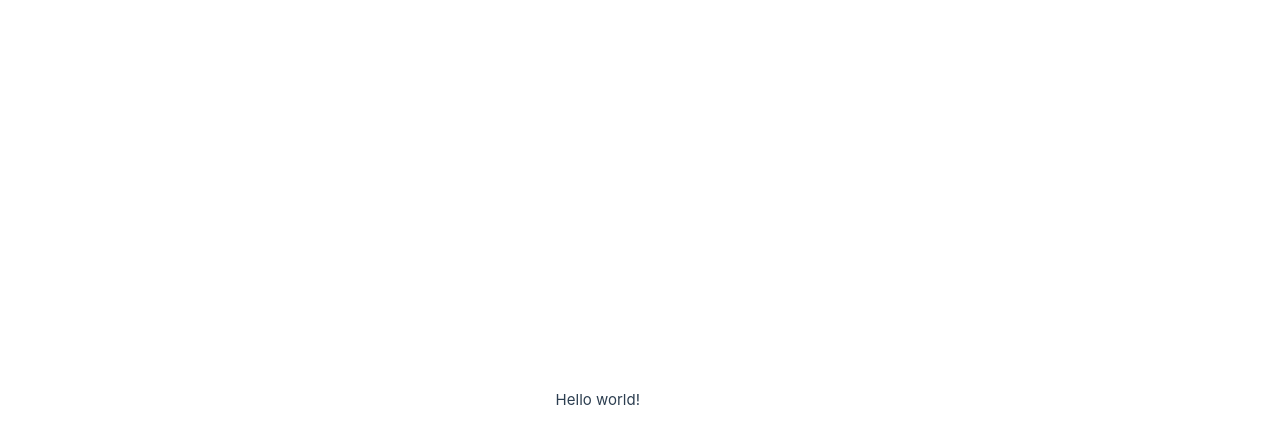
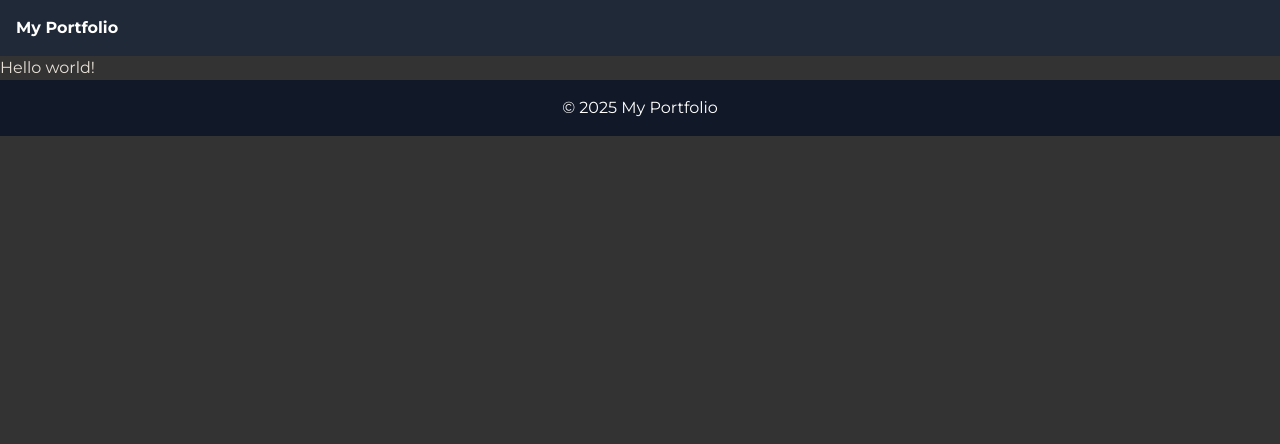
Before and after one commit to BelhanafiAbdelmadjid/my-portfolio, a Vue app: page / in a window 1280 px wide. Shown: the top 444 px of the page. Built offline with nearby package versions, Linux system fonts and the light colour scheme; the HTML template or start-up script is replaced by a standard one.

Commit message:
refactor : css clean up

```diff
--- a/src/App.vue
+++ b/src/App.vue
@@ -1,71 +1,12 @@
 <script setup lang="ts">
 import { RouterView } from 'vue-router'
+import DefaultLayout from "@/layouts/DefaultLayout.vue"
 </script>
 
 <template>
-  <RouterView />
+  <DefaultLayout>
+    <RouterView />
+  </DefaultLayout>
 </template>
 
-<style>
-header {
-  line-height: 1.5;
-  max-height: 100vh;
-}
-
-.logo {
-  display: block;
-  margin: 0 auto 2rem;
-}
-
-nav {
-  width: 100%;
-  font-size: 12px;
-  text-align: center;
-  margin-top: 2rem;
-}
-
-nav a.router-link-exact-active {
-  color: var(--color-text);
-}
-
-nav a.router-link-exact-active:hover {
-  background-color: transparent;
-}
-
-nav a {
-  display: inline-block;
-  padding: 0 1rem;
-  border-left: 1px solid var(--color-border);
-}
-
-nav a:first-of-type {
-  border: 0;
-}
-
-@media (min-width: 1024px) {
-  header {
-    display: flex;
-    place-items: center;
-    padding-right: calc(var(--section-gap) / 2);
-  }
-
-  .logo {
-    margin: 0 2rem 0 0;
-  }
-
-  header .wrapper {
-    display: flex;
-    place-items: flex-start;
-    flex-wrap: wrap;
-  }
-
-  nav {
-    text-align: left;
-    margin-left: -1rem;
-    font-size: 1rem;
-
-    padding: 1rem 0;
-    margin-top: 1rem;
-  }
-}
-</style>
+<style></style>
--- a/src/assets/base.css
+++ b/src/assets/base.css
@@ -1,85 +1,12 @@
 /* color palette from <https://github.com/vuejs/theme> */
-:root {
-  --vt-c-white: #ffffff;
-  --vt-c-white-soft: #f8f8f8;
-  --vt-c-white-mute: #f2f2f2;
-
-  --vt-c-black: #181818;
-  --vt-c-black-soft: #222222;
-  --vt-c-black-mute: #282828;
-
-  --vt-c-indigo: #2c3e50;
-
-  --vt-c-divider-light-1: rgba(60, 60, 60, 0.29);
-  --vt-c-divider-light-2: rgba(60, 60, 60, 0.12);
-  --vt-c-divider-dark-1: rgba(84, 84, 84, 0.65);
-  --vt-c-divider-dark-2: rgba(84, 84, 84, 0.48);
-
-  --vt-c-text-light-1: var(--vt-c-indigo);
-  --vt-c-text-light-2: rgba(60, 60, 60, 0.66);
-  --vt-c-text-dark-1: var(--vt-c-white);
-  --vt-c-text-dark-2: rgba(235, 235, 235, 0.64);
-}
-
-/* semantic color variables for this project */
-:root {
-  --color-background: var(--vt-c-white);
-  --color-background-soft: var(--vt-c-white-soft);
-  --color-background-mute: var(--vt-c-white-mute);
-
-  --color-border: var(--vt-c-divider-light-2);
-  --color-border-hover: var(--vt-c-divider-light-1);
-
-  --color-heading: var(--vt-c-text-light-1);
-  --color-text: var(--vt-c-text-light-1);
-
-  --section-gap: 160px;
-}
-
-@media (prefers-color-scheme: dark) {
-  :root {
-    --color-background: var(--vt-c-black);
-    --color-background-soft: var(--vt-c-black-soft);
-    --color-background-mute: var(--vt-c-black-mute);
-
-    --color-border: var(--vt-c-divider-dark-2);
-    --color-border-hover: var(--vt-c-divider-dark-1);
-
-    --color-heading: var(--vt-c-text-dark-1);
-    --color-text: var(--vt-c-text-dark-2);
-  }
-}
-
-*,
-*::before,
-*::after {
-  box-sizing: border-box;
-  margin: 0;
-  font-weight: normal;
-}
 
 body {
-  min-height: 100vh;
-  color: var(--color-text);
-  background: var(--color-background);
+  color: #e8e1d9;
+  background: #333333;
   transition:
     color 0.5s,
     background-color 0.5s;
-  line-height: 1.6;
-  font-family:
-    Inter,
-    -apple-system,
-    BlinkMacSystemFont,
-    'Segoe UI',
-    Roboto,
-    Oxygen,
-    Ubuntu,
-    Cantarell,
-    'Fira Sans',
-    'Droid Sans',
-    'Helvetica Neue',
-    sans-serif;
-  font-size: 15px;
+  font-family: 'Montserrat', sans-serif;
   text-rendering: optimizeLegibility;
   -webkit-font-smoothing: antialiased;
   -moz-osx-font-smoothing: grayscale;
--- a/src/assets/main.css
+++ b/src/assets/main.css
@@ -4,37 +4,3 @@
 @tailwind base;
 @tailwind components;
 @tailwind utilities;
-
-#app {
-  max-width: 1280px;
-  margin: 0 auto;
-  padding: 2rem;
-  font-weight: normal;
-}
-
-a,
-.green {
-  text-decoration: none;
-  color: hsla(160, 100%, 37%, 1);
-  transition: 0.4s;
-  padding: 3px;
-}
-
-@media (hover: hover) {
-  a:hover {
-    background-color: hsla(160, 100%, 37%, 0.2);
-  }
-}
-
-@media (min-width: 1024px) {
-  body {
-    display: flex;
-    place-items: center;
-  }
-
-  #app {
-    display: grid;
-    grid-template-columns: 1fr 1fr;
-    padding: 0 2rem;
-  }
-}
--- /dev/null
+++ b/src/layouts/DefaultLayout.vue
@@ -0,0 +1,13 @@
+<template>
+    <div class="w-screen h-screen min-h-[600px] min-w-[600px] box-border">
+        <nav class="bg-gray-800 text-white p-4">
+            <span class="font-bold">My Portfolio</span>
+        </nav>
+        <main>
+            <slot />
+        </main>
+        <footer class="bg-gray-900 text-white p-4 text-center">
+            &copy; 2025 My Portfolio
+        </footer>
+    </div>
+</template>
```
